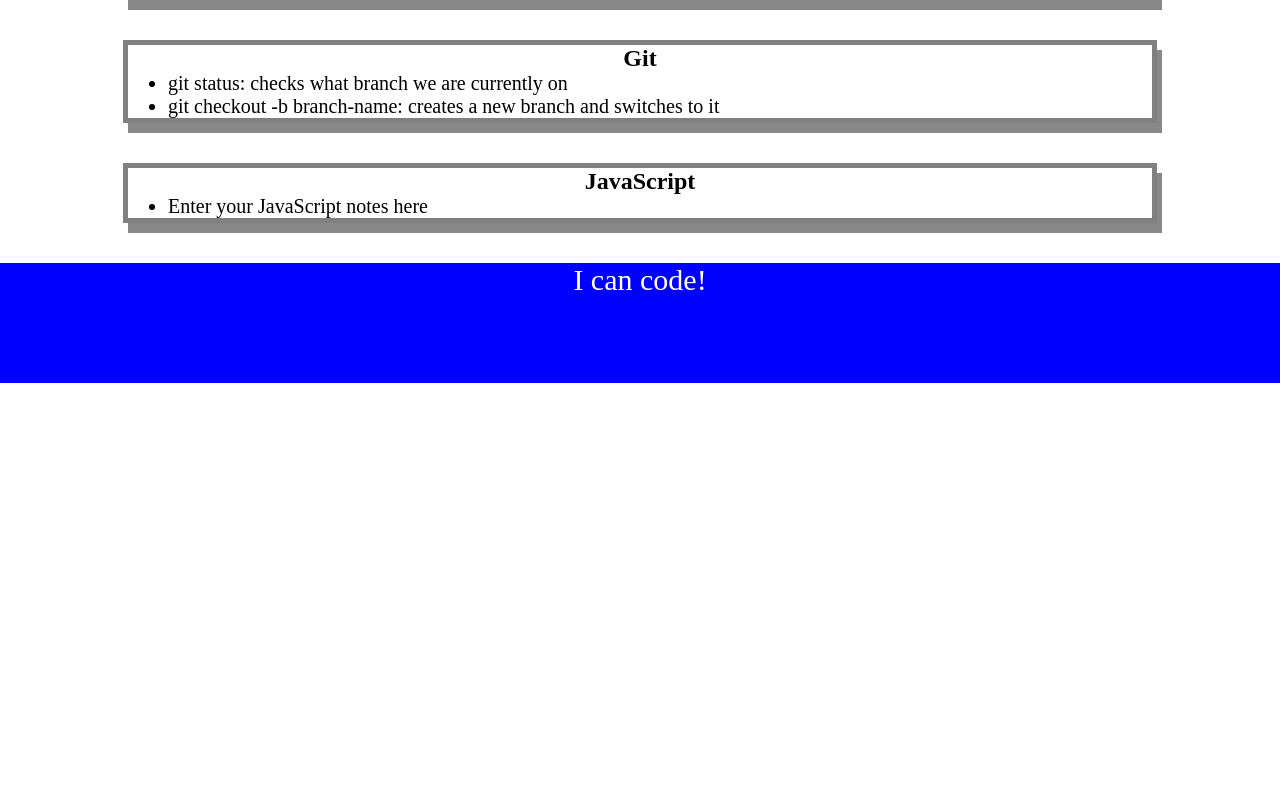
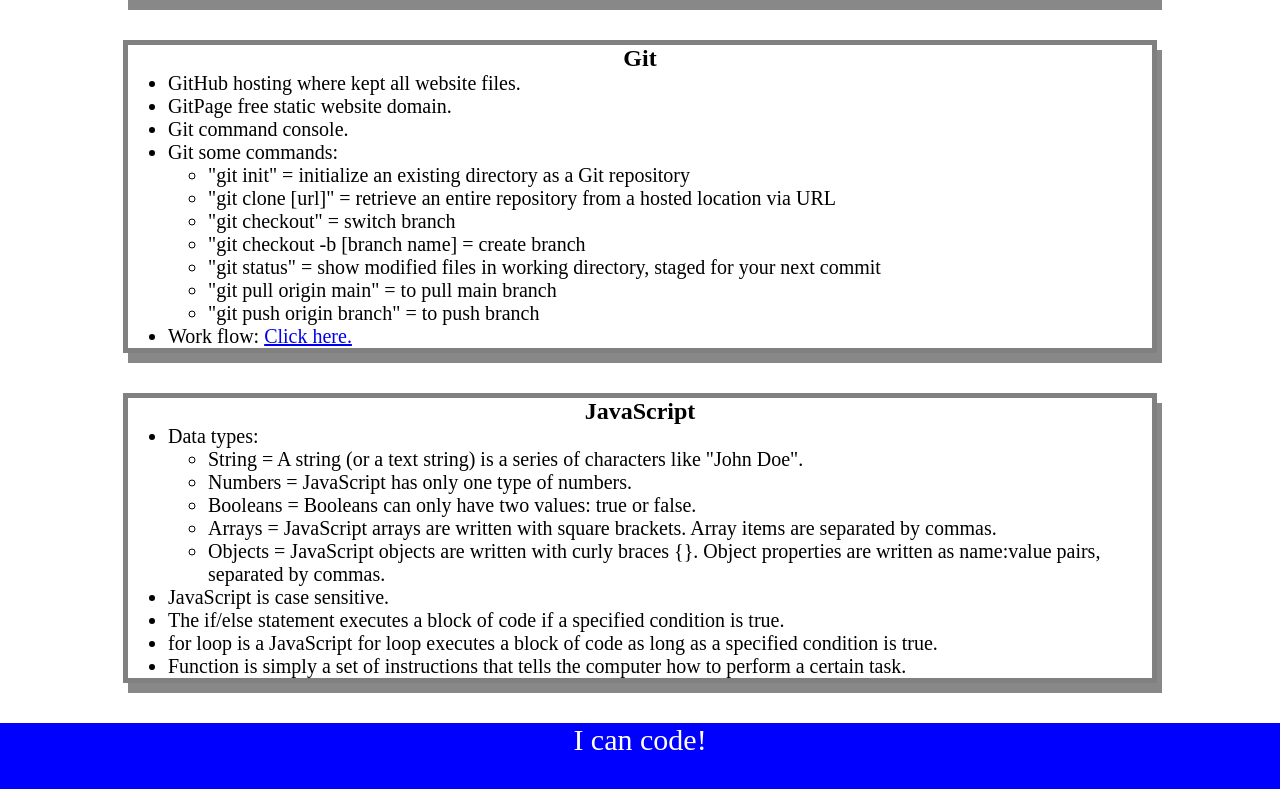
Before and after one commit to MarKubil/prework-study-guide, a plain HTML site: page index.html in a window 1280 px wide. Shown: the part 573-1362 px from the top of the page. Before the commit the page ends 956 px from the top, so only its background shows below. Drawn offline with Linux system fonts and the light colour scheme.

Commit message:
updates of project

```diff
--- a/index.html
+++ b/index.html
@@ -21,8 +21,9 @@
           <li>The head element contains information about the webpage.</li>
           <li>The body element represents the visible content shown to the user.</li>
           <li>The h1 elements have to be used once in a website followed by smaller heading elements.</li>
-          <li>The unordered list element ( &lt;ul&gt; ) shows bullet points on list elements ( &lt;li&gt;). </li>
+          <li>The unordered list element ( &lt;ul&gt; ) shows bullet points on list elements ( &lt;li&gt;).</li>
           <li>The ordered list elements ( &lt;ol&gt; ) shows numbers on list elements ( &lt;li&gt;).</li>
+
         </ul>
       </section>
       <section class="card" id="css-section">
@@ -41,14 +42,39 @@
       <section class="card" id="git-section">
         <h2>Git</h2>
         <ul>
-          <li>git status: checks what branch we are currently on</li>
-          <li>git checkout -b branch-name: creates a new branch and switches to it</li>
+          <li>GitHub hosting where kept all website files.</li>
+          <li>GitPage free static website domain.</li>
+          <li>Git command console.</li>
+          <li>Git some commands:
+              <ul>
+                <li>"git init" = initialize an existing directory as a Git repository</li>
+                <li>"git clone [url]" = retrieve an entire repository from a hosted location via URL</li>
+                <li>"git checkout" = switch branch</li>
+                <li>"git checkout -b [branch name] = create branch</li>
+                <li>"git status" = show modified files in working directory, staged for your next commit</li>
+                <li>"git pull origin main" = to pull main branch</li>
+                <li>"git push origin branch" = to push branch</li>
+              </ul>
+            <li>Work flow: <a href="./assets/WorkFlow.png" target="_blank">Click here.</a></li>
+          </li>
         </ul>
       </section>
       <section class="card" id="javascript-section">
         <h2>JavaScript</h2>
         <ul>
-          <li>Enter your JavaScript notes here</li>
+          <li>Data types:
+            <ul>
+              <li>String = A string (or a text string) is a series of characters like "John Doe".</li>
+              <li>Numbers = JavaScript has only one type of numbers.</li>
+              <li>Booleans = Booleans can only have two values: true or false.</li>
+              <li>Arrays = JavaScript arrays are written with square brackets. Array items are separated by commas.</li>
+              <li>Objects = JavaScript objects are written with curly braces {}. Object properties are written as name:value pairs, separated by commas.</li>
+            </ul>
+          </li>
+          <li>JavaScript is case sensitive.</li>
+          <li>The if/else statement executes a block of code if a specified condition is true.</li>
+          <li>for loop is a JavaScript for loop executes a block of code as long as a specified condition is true.</li>
+          <li>Function is simply a set of instructions that tells the computer how to perform a certain task.</li>
         </ul>
       </section>
 
```
Also changed, not shown: 1 other file.
